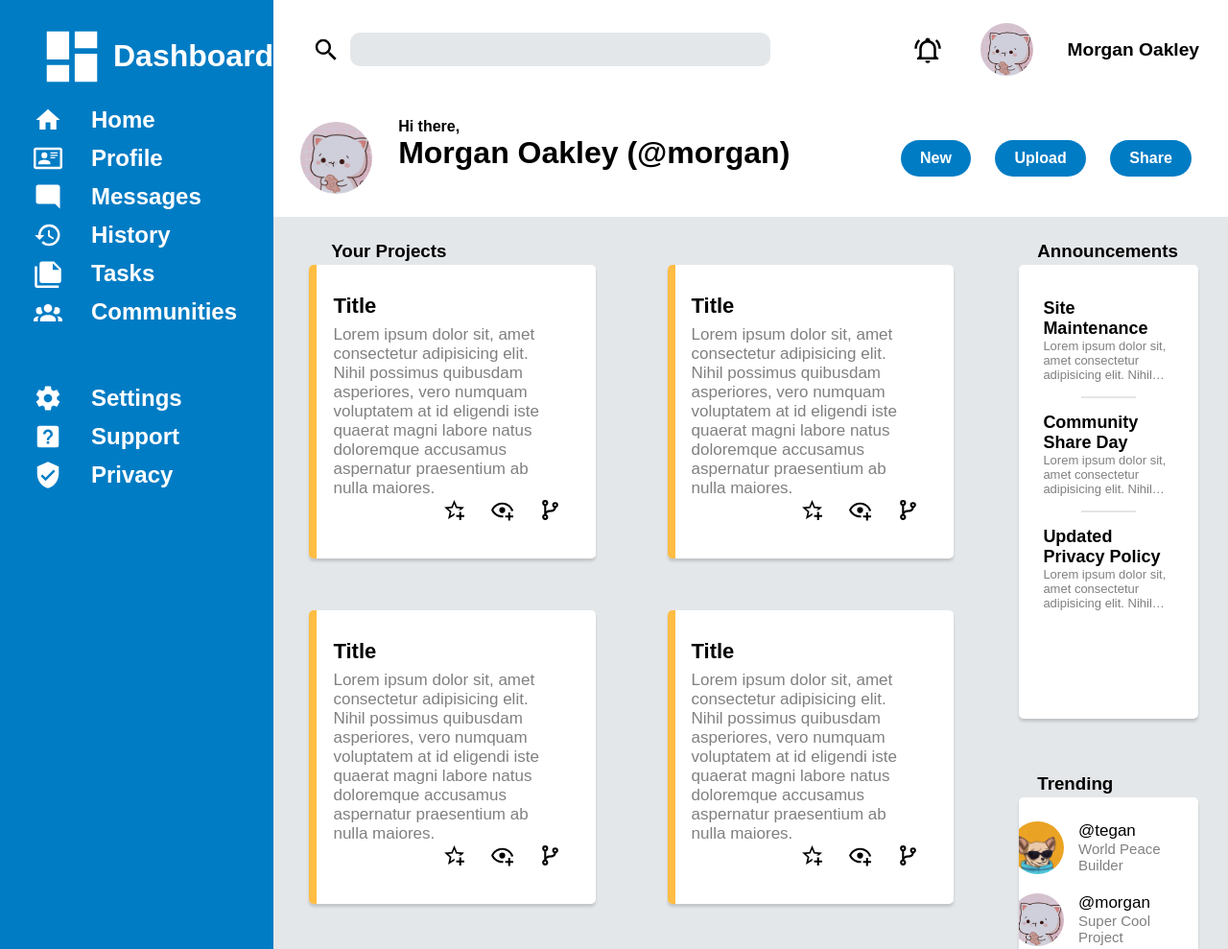
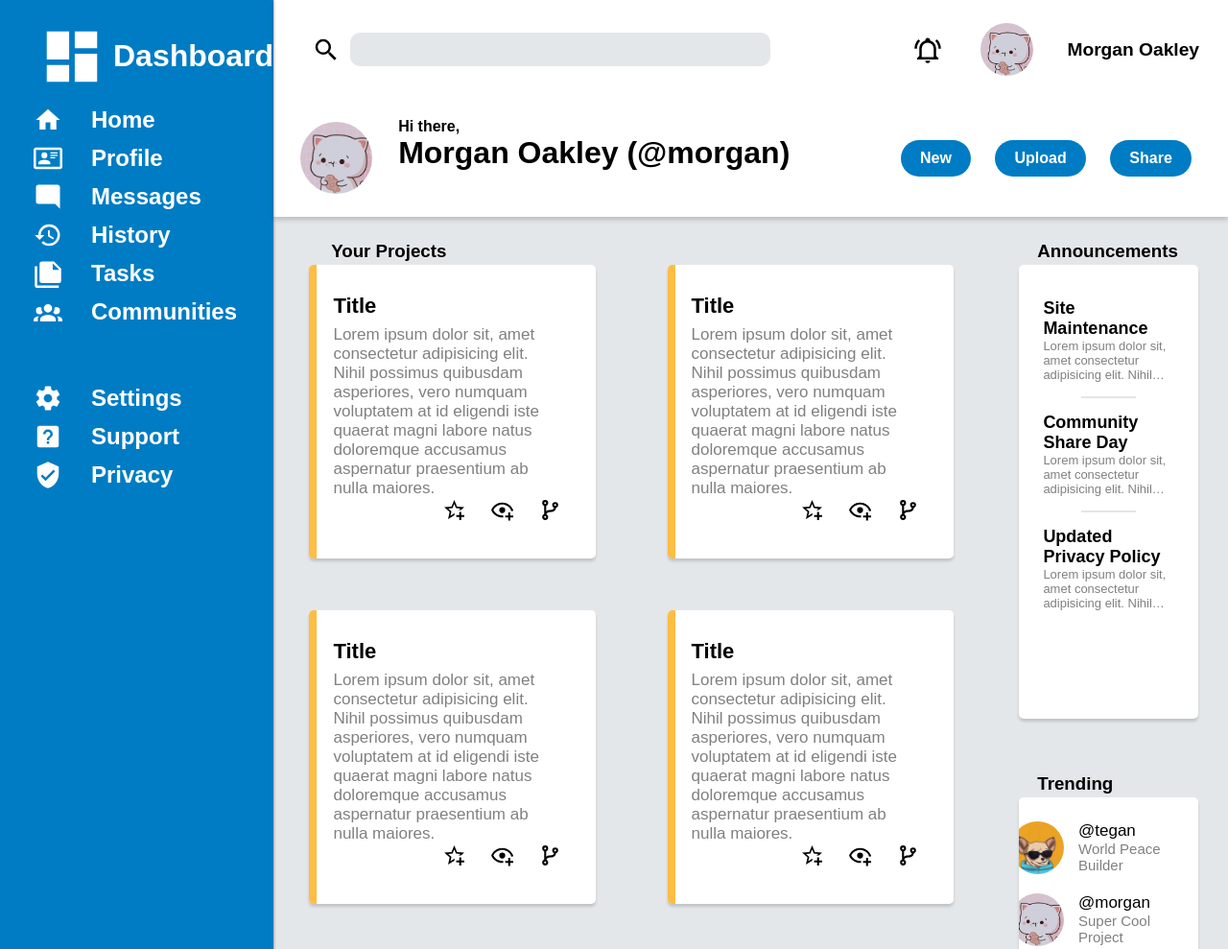
Before and after one commit to Cyber-Aarow/admin-dashboard, a website: page index.html in a window 1280 px wide. Shown: the top 989 px of the page at 96% size. Drawn offline with Linux system fonts and the light colour scheme.

Commit message:
Adjust shadowing for sidebar and header.

```diff
--- a/style.css
+++ b/style.css
@@ -33,6 +33,8 @@
 /* Header */
 .header {
     grid-column: 2 / 3;
+    box-shadow: rgba(17, 17, 26, 0.2) 0px 3px 5px;
+    position: relative;
 }
 
 .header-top {
@@ -161,6 +163,9 @@
     font-weight: bold;
     background-color: rgb(0, 124, 196);
     grid-template-rows: 100px 1fr;
+
+    box-shadow: rgba(17, 17, 26, 0.30) 1px 0px 2px;
+    position: relative;
 }
 
 .sidebar li {
```
